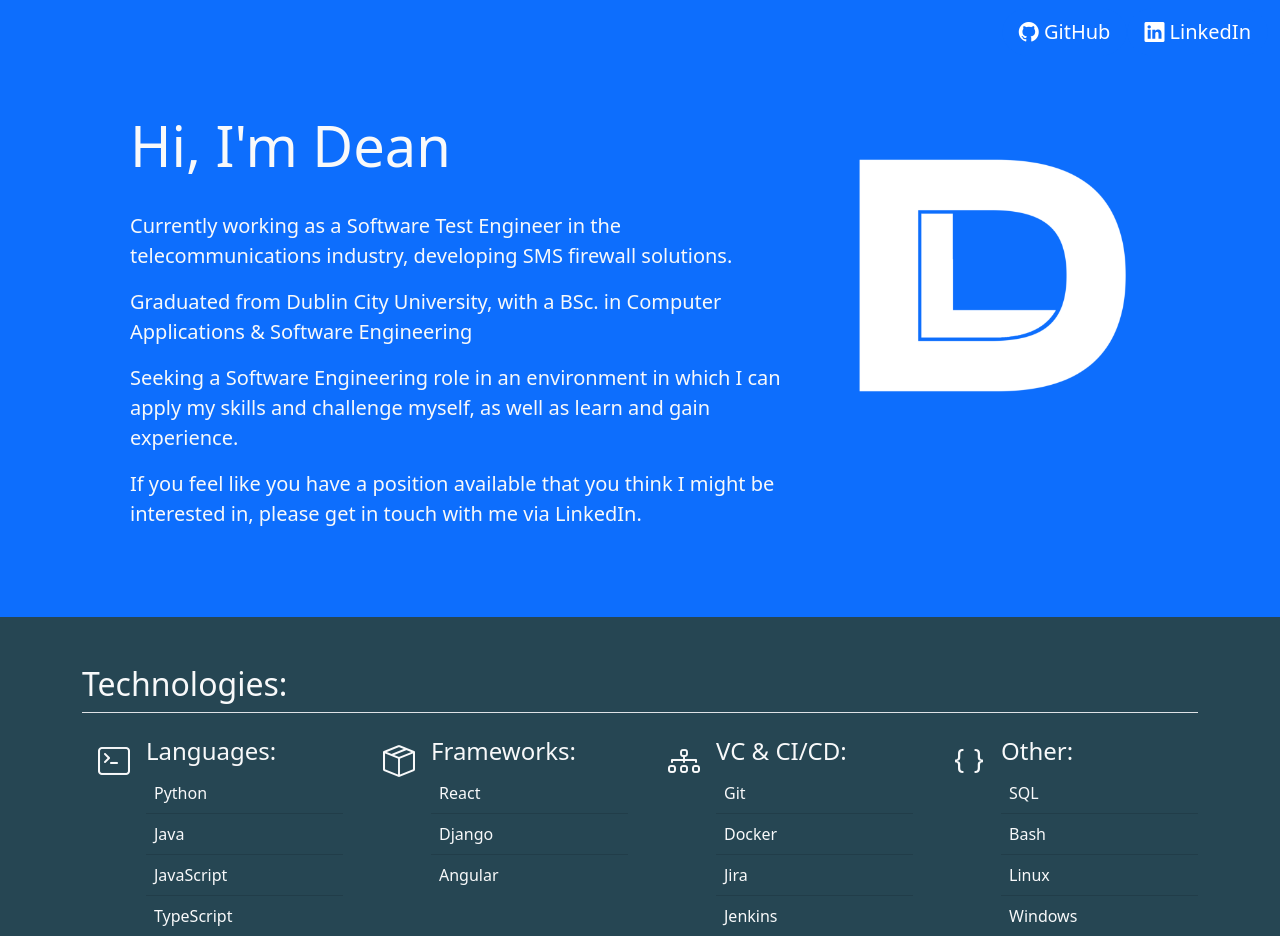
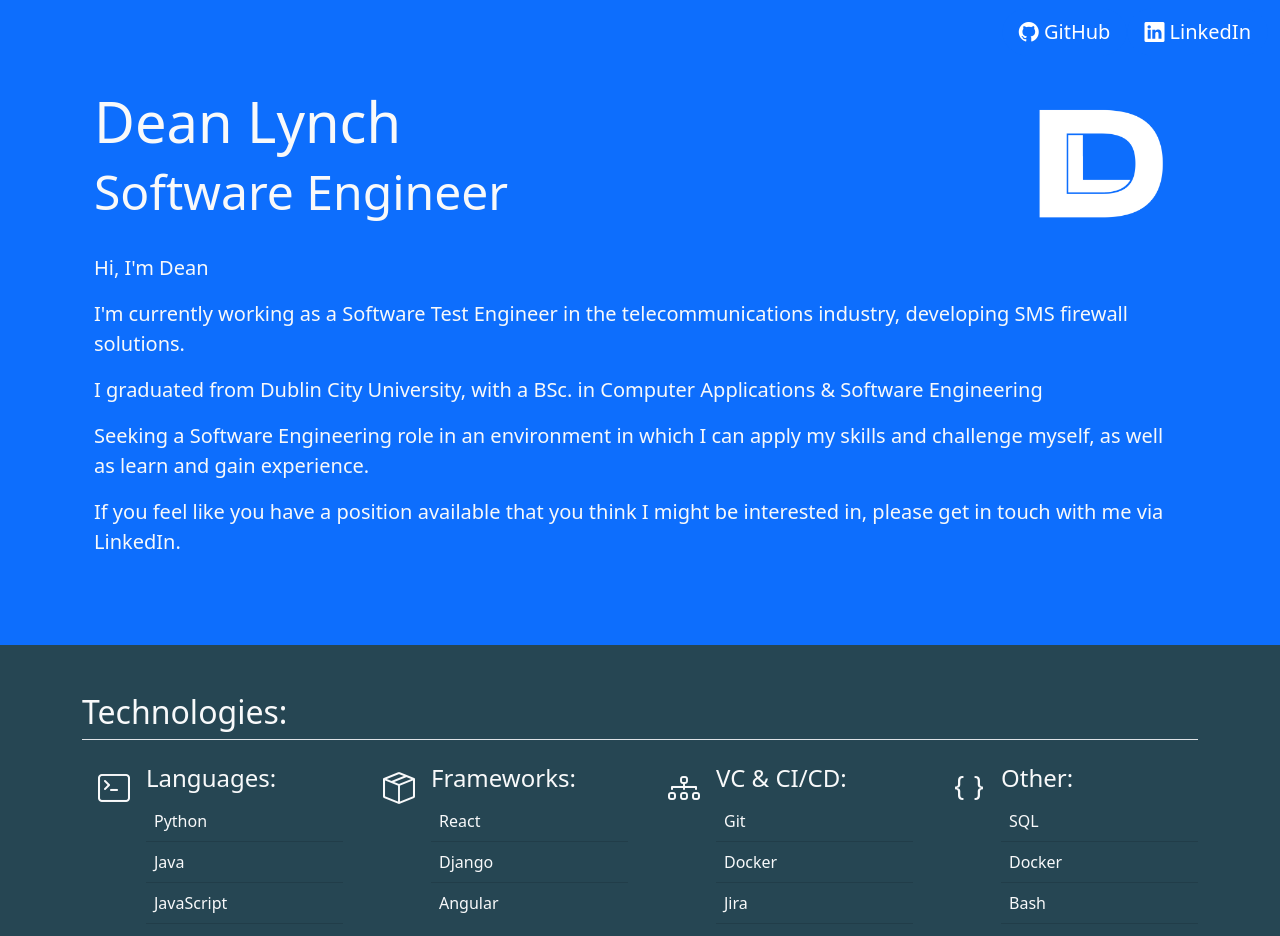
Before and after one commit to lynchdean/deanlynch-xyz, a React (Create React App) app: page / in a window 1280 px wide. Shown: the top 936 px of the page. Built offline with nearby package versions, Linux system fonts and the light colour scheme.

Commit message:
Content updates and spacing

```diff
--- a/src/components/ProjectInfo.tsx
+++ b/src/components/ProjectInfo.tsx
@@ -22,7 +22,8 @@ function ProjectInfo({title, desc, tech, link}: Props) {
         <i className="bi bi-github"/> Link
       </a>
     </div>
-  );
+  )
+
 }
 
 export default ProjectInfo;
--- a/src/components/TechInfo.tsx
+++ b/src/components/TechInfo.tsx
@@ -9,7 +9,7 @@ interface Props {
 
 function TechInfo({title, items, icon}: Props) {
   return (
-    <div className="col d-flex align-items-start mb-3">
+    <div className="col-width col d-flex align-items-start mb-3">
       <i className={`bi ${icon} icon mx-3`}/>
       <div className="w-100">
         <h4>{title}:</h4>
--- a/src/components/css/techInfo.css
+++ b/src/components/css/techInfo.css
@@ -1,3 +1,7 @@
 .icon {
     font-size: 2em;
 }
+
+.col-width {
+    min-width: 200px;
+}
--- a/src/sections/About.tsx
+++ b/src/sections/About.tsx
@@ -7,30 +7,41 @@ function About() {
   return (
     <div className="bg-primary">
       <div className="container p-4 mb-4">
-        <div className="row m-4 pb-4">
-          <div className="col-lg-8">
-            <div className="text-light">
-              <h1 className="display-4 pb-4">{data.heading}</h1>
-              {data.lines.map((line, index) => {
-                return (
-                  <p key={index} className="lead">
-                    {line}
-                  </p>
-                );
-              })}
+        {/*<div className="row m-4 pb-4">*/}
+        {/*  <div className="col-lg-8">*/}
+        <div className="text-light pb-5">
+          <div className="row">
+            <div className="col-md-10">
+              <h1 className="display-4">{data.heading}</h1>
+              <h2 className="display-5 pb-4">{data.subheading}</h2>
+            </div>
+            <div className="col-md-2">
+              <img
+                src={DLLogo}
+                className="img-fluid"
+                alt={"DL Logo"}
+                width={150}
+              />
             </div>
           </div>
-          <div className="col-lg-4">
-            <img
-              src={DLLogo}
-              className="img-fluid my-auto"
-              alt={"DL Logo"}
-            />
-          </div>
+
+          {data.lines.map((line, index) => {
+            return (
+              <p key={index} className="lead">
+                {line}
+              </p>
+            );
+          })}
         </div>
       </div>
+      {/*<div className="col-lg-4">*/}
+
+      {/*</div>*/}
     </div>
-  );
+// </div>
+// </div>
+  )
+
 }
 
 export default About;
--- a/src/sections/data/about.js
+++ b/src/sections/data/about.js
@@ -1,8 +1,10 @@
 const data = {
-  heading: "Hi, I'm Dean",
+  heading: "Dean Lynch",
+  subheading: "Software Engineer",
   lines: [
-    "Currently working as a Software Test Engineer in the telecommunications industry, developing SMS firewall solutions.",
-    "Graduated from Dublin City University, with a BSc. in Computer Applications & Software Engineering",
+    "Hi, I'm Dean",
+    "I'm currently working as a Software Test Engineer in the telecommunications industry, developing SMS firewall solutions.",
+    "I graduated from Dublin City University, with a BSc. in Computer Applications & Software Engineering",
     "Seeking a Software Engineering role in an environment in which I can apply my skills and challenge myself, as well as learn and gain experience.",
     "If you feel like you have a position available that you think I might be interested in, please get in touch with me via LinkedIn."
   ]
--- a/src/sections/data/tech.js
+++ b/src/sections/data/tech.js
@@ -17,7 +17,7 @@ const data = {
     },
     {
       title: "Other",
-      items: ["SQL", "Bash", "Linux", "Windows", "HTML/CSS"],
+      items: ["SQL", "Docker", "Bash", "Linux", "Windows", "HTML/CSS"],
       icon: "bi-braces"
     },
   ],
```
